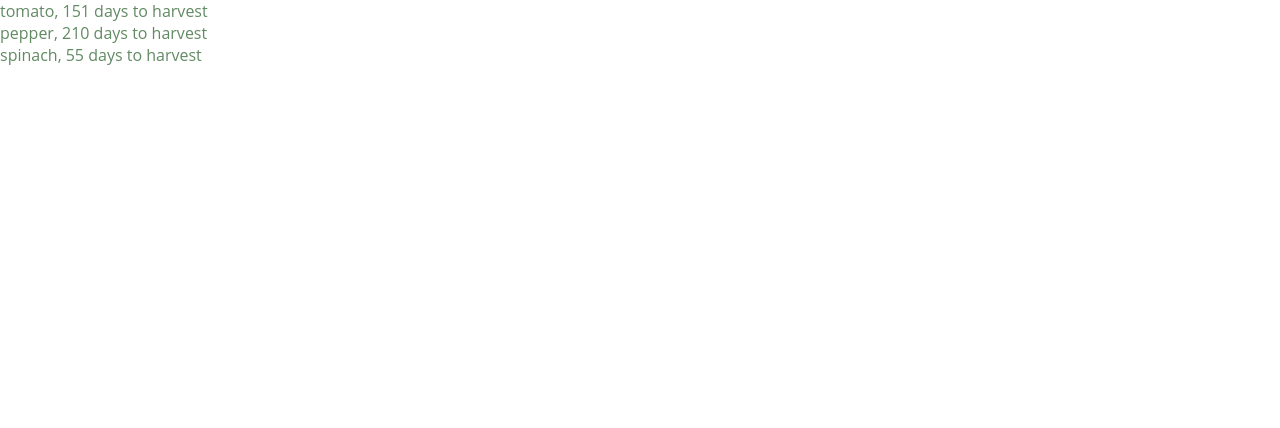
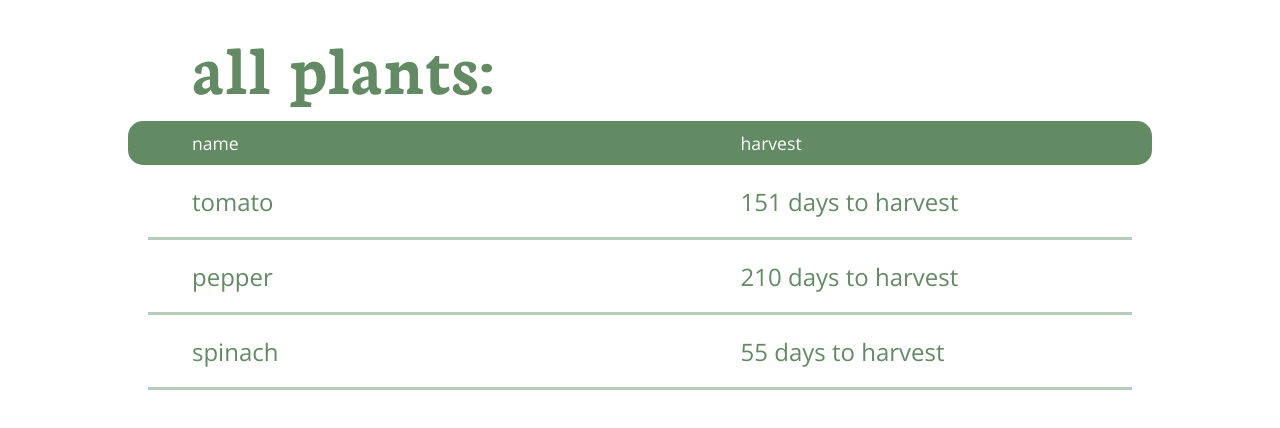
Before and after one commit to mateuszurban/react-garden-plants, a React (Create React App) app: page / in a window 1280 px wide. Shown: the top 428 px of the page. Built offline with nearby package versions, Linux system fonts and the light colour scheme.

Commit message:
Created CSS for list component.

```diff
--- a/public/index.html
+++ b/public/index.html
@@ -3,6 +3,15 @@
   <head>
     <meta charset="utf-8" />
     <meta name="viewport" content="width=device-width, initial-scale=1" />
+    <link rel="preconnect" href="https://fonts.gstatic.com" />
+    <link
+      href="https://fonts.googleapis.com/css2?family=Neuton:wght@700&display=swap"
+      rel="stylesheet"
+    />
+    <link
+      href="https://fonts.googleapis.com/css2?family=Open+Sans:wght@400;700&display=swap"
+      rel="stylesheet"
+    />
     <title>garden list app</title>
   </head>
   <body>
--- a/src/App.css
+++ b/src/App.css
@@ -10,3 +10,68 @@ html {
   font-size: 16px;
   color: #628a63;
 }
+
+.app {
+  display: flex;
+  flex-direction: column;
+  height: 100vh;
+  width: 80vw;
+
+  margin: 0 auto;
+}
+
+h2 {
+  padding-left: 5vw;
+  margin-top: 20px;
+  margin-bottom: 10px;
+  font-family: 'Neuton', serif;
+  font-size: 4.5rem;
+}
+
+li {
+  list-style-type: none;
+}
+
+.plantsList {
+  display: flex;
+  flex-direction: column;
+}
+
+.plantsListKey {
+  display: flex;
+  height: 2.5em;
+  align-items: center;
+
+  font-size: 1.1em;
+  color: white;
+
+  background-color: #628a63;
+  border-radius: 15px;
+}
+
+.plantWrapper {
+  display: flex;
+  align-items: center;
+
+  height: 3em;
+
+  font-size: 1.5em;
+}
+
+/* 'plantName' and 'plantHarvest' are repeated in List.js and Plant.js components. Now, I can use the same flex in list's key and each individual plant. It should allow them to stay properly vertically aligned, while reducing amount of CSS. */
+.plantName {
+  flex: 4;
+  padding-left: 5vw;
+}
+
+.plantHarvest {
+  flex: 3;
+}
+
+/* Using div instead of divider. Reason: I'm not sure if divider would be a good fit here in terms of accessibility. For now, I just need to visually separate plants. */
+.separator {
+  width: 96%;
+  height: 3px;
+  margin: 0 auto;
+  background-color: hsl(122, 17%, 76%);
+}
--- a/src/App.js
+++ b/src/App.js
@@ -11,7 +11,8 @@ function App() {
     { name: 'spinach', days: 55, key: uniqid() },
   ]);
   return (
-    <div>
+    <div className="app">
+      <h2>all plants:</h2>
       <List plants={plants} />
     </div>
   );
--- a/src/components/List.js
+++ b/src/components/List.js
@@ -6,7 +6,11 @@ const List = ({ plants }) => {
     <Plant name={plants.name} days={plants.days} key={plants.key} />
   ));
   return (
-    <div>
+    <div className="plantsList">
+      <div className="plantsListKey">
+        <li className="plantName">name</li>
+        <li className="plantHarvest">harvest</li>
+      </div>
       <ul>{mapOverPlantList}</ul>
     </div>
   );
--- a/src/components/Plant.js
+++ b/src/components/Plant.js
@@ -3,9 +3,11 @@ import React from 'react';
 const Plant = ({ name, days }) => {
   return (
     <div>
-      <li>
-        {name}, {days} days to harvest
-      </li>
+      <div className="plantWrapper">
+        <li className="plantName">{name}</li>
+        <li className="plantHarvest">{days} days to harvest</li>
+      </div>
+      <div className="separator"></div>
     </div>
   );
 };
```
